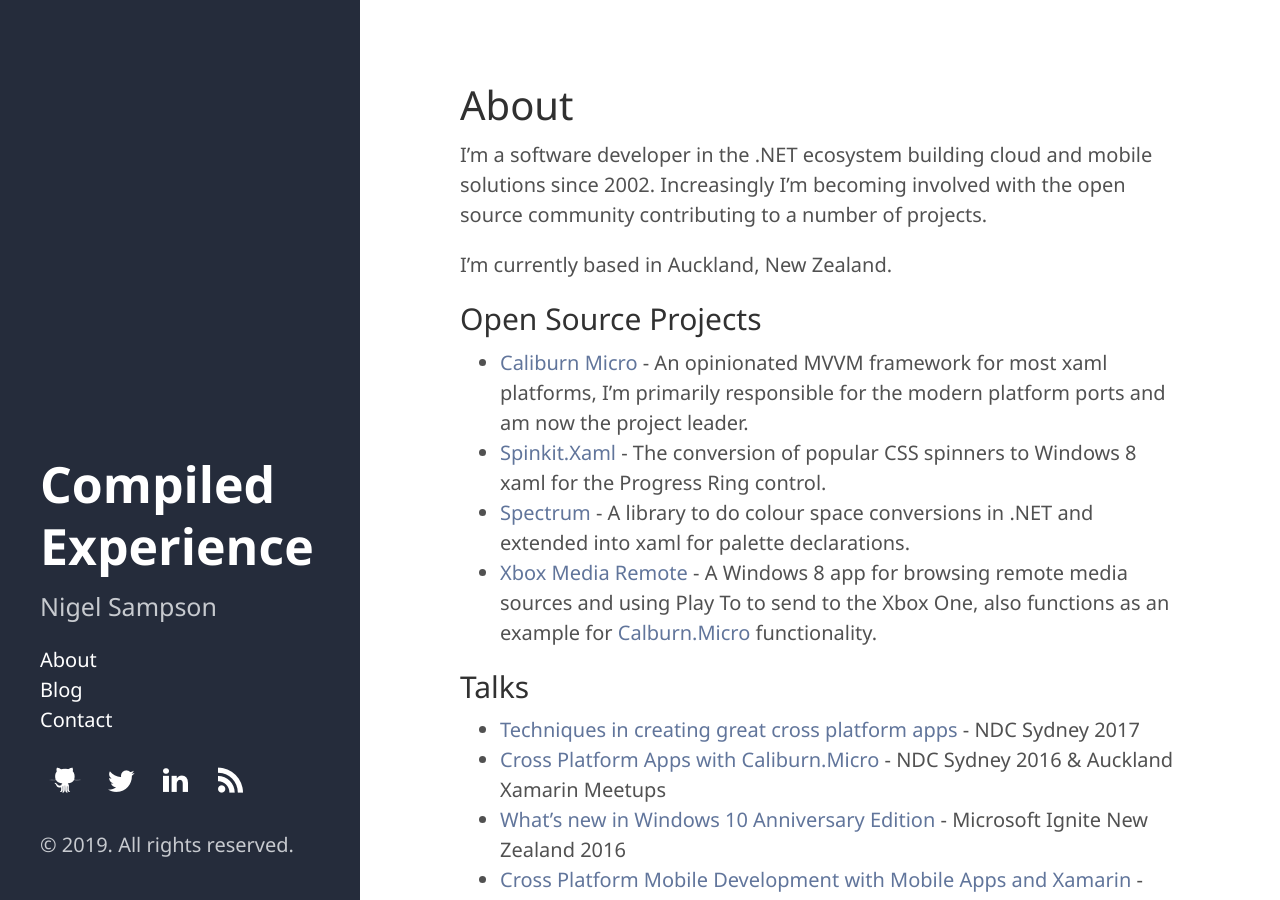
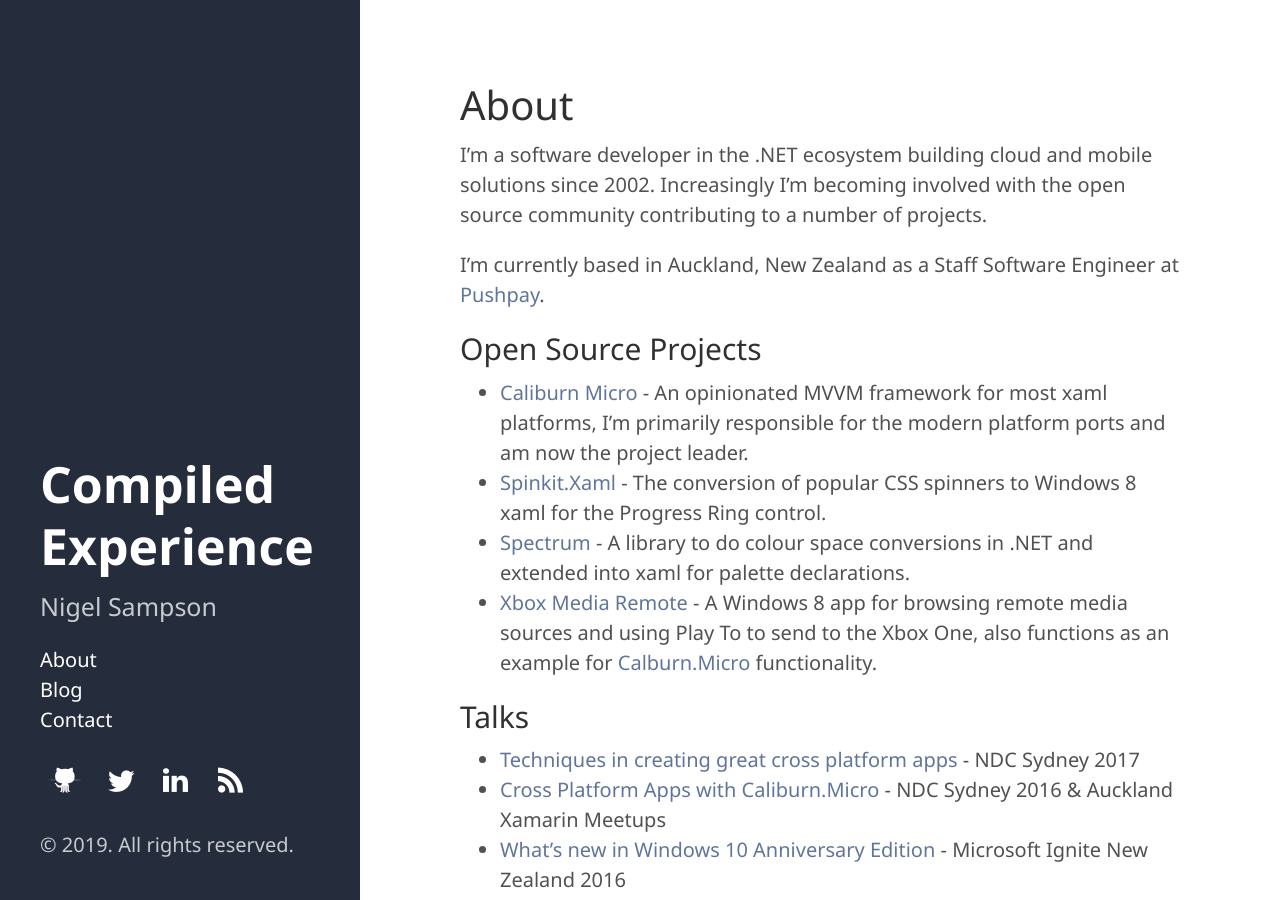
Before and after one commit to nigel-sampson/nigel-sampson.github.io, a Jekyll site: the page built from about.md, in a window 1280 px wide and 900 px high. Built offline with Jekyll 4.4.1, drawn with Linux system fonts in a browser that asks for light colours.

Commit message:
About about to include Pushpay

```diff
--- a/about.md
+++ b/about.md
@@ -5,7 +5,7 @@
 
 I'm a software developer in the .NET ecosystem building cloud and mobile solutions since 2002. Increasingly I'm becoming involved with the open source community contributing to a number of projects.
 
-I'm currently based in Auckland, New Zealand.
+I'm currently based in Auckland, New Zealand as a Staff Software Engineer at [Pushpay][pp].
 
 ## Open Source Projects
 
```
Also changed, not shown: other parts of about.md (+1 -0 lines).
